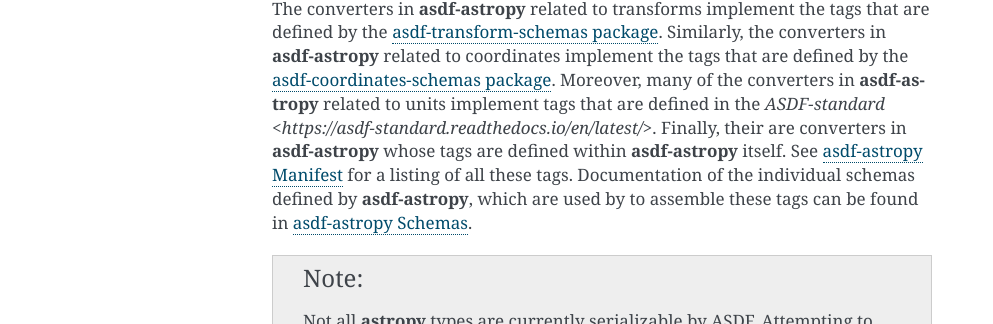
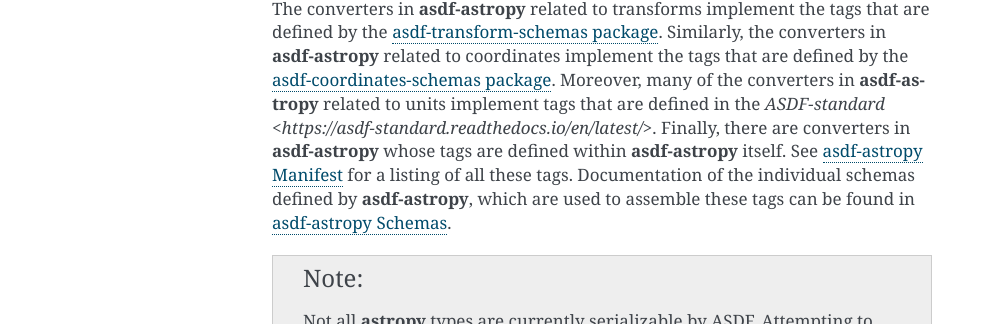
Before and after one commit to astropy/asdf-astropy, a Sphinx documentation site: the page built from docs/asdf-astropy/details.rst, in a window 1280 px wide. Shown: the part 426-750 px from the top of the page, without its empty margins (148-1141 px from the left). Built offline with Sphinx 7.4.7, drawn with Linux system fonts in a browser that asks for light colours; the version number could not be read and is left out.

```diff
--- a/docs/asdf-astropy/details.rst
+++ b/docs/asdf-astropy/details.rst
@@ -24,10 +24,10 @@ the tags that are defined by the
 `asdf-coordinates-schemas package <https://github.com/asdf-format/asdf-coordinates-schemas>`_.
 Moreover, many of the converters in **asdf-astropy** related to units implement tags
 that are defined in the `ASDF-standard <https://asdf-standard.readthedocs.io/en/latest/>`.
-Finally, their are converters in **asdf-astropy** whose tags are defined within **asdf-astropy**
-itself. See :ref:`asdf-astropy_manifest` for a listing of all these tags.
-Documentation of the individual schemas defined by **asdf-astropy**, which are used
-by to assemble these tags can be found in :ref:`asdf-astropy_schemas`.
+Finally, there are converters in **asdf-astropy** whose tags are defined within **asdf-astropy**
+itself. See :ref:`asdf-astropy_manifest` for a listing of all these tags. Documentation of the
+individual schemas defined by **asdf-astropy**, which are used to assemble these tags can be
+found in :ref:`asdf-astropy_schemas`.
 
 .. note::
     Not all **astropy** types are currently serializable by ASDF. Attempting to
```
